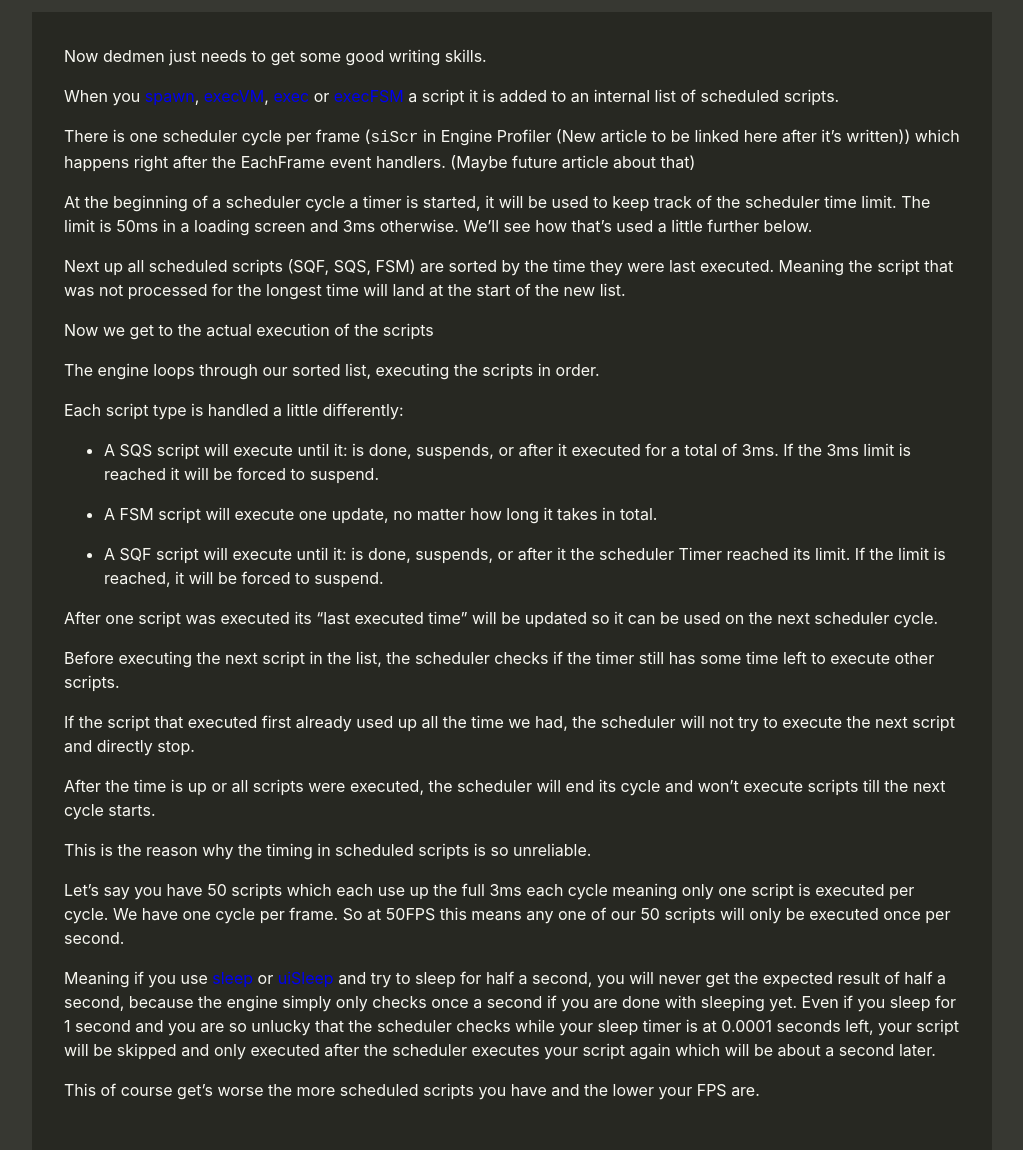
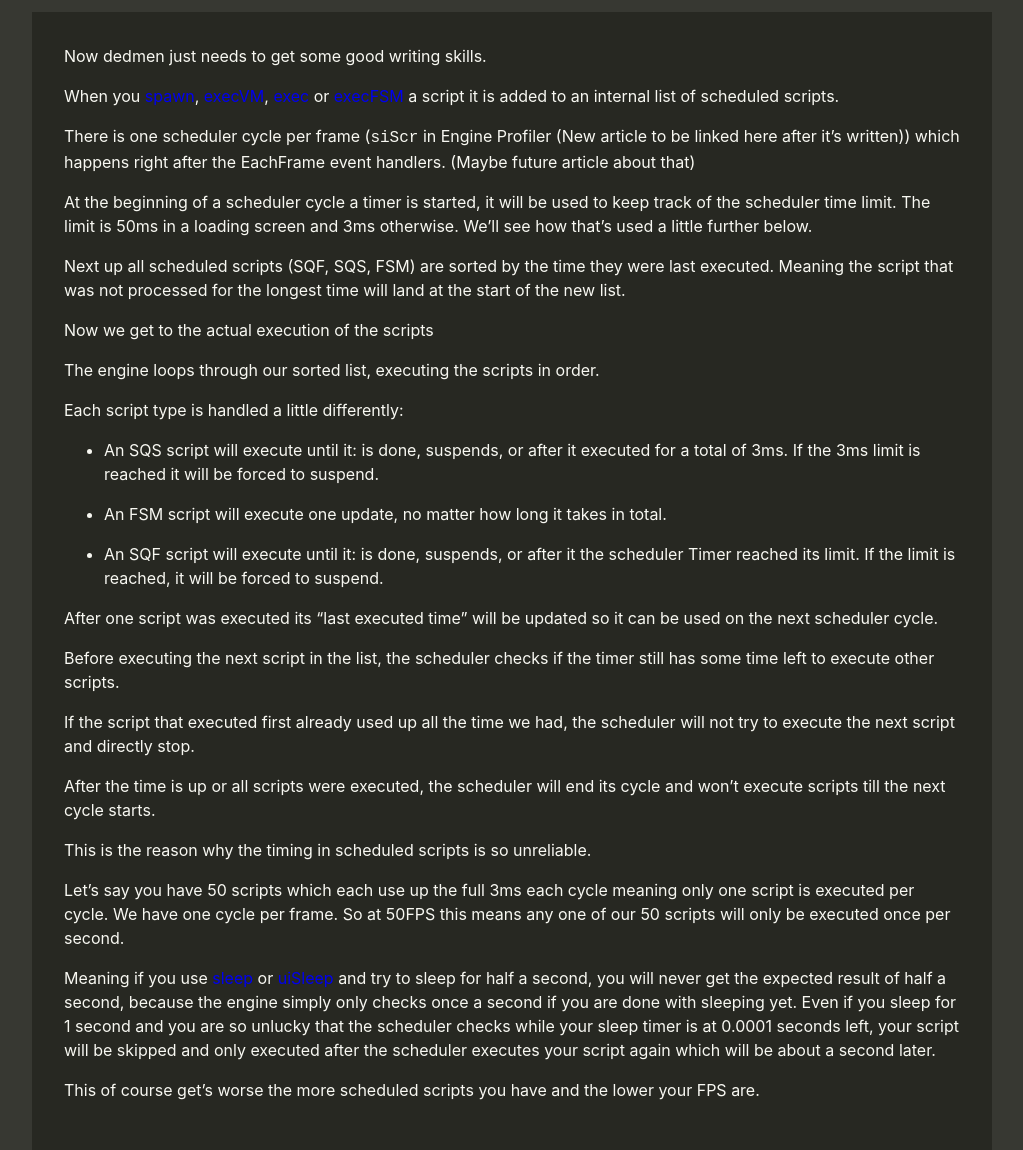
Before and after one commit to arma3/arma3.github.io, a Jekyll site: the page built from _posts/2018-01-21-ITE-the-scheduler.md, in a window 1280 px wide, cut to the strip 104-1254 px from the top of the page. Shown: the whole strip, without its empty margins (128-1151 px from the left). Built offline with Jekyll 4.4.1, drawn with Linux system fonts in a browser that asks for light colours.

Commit message:
I hate you

```diff
--- a/_posts/2018-01-21-ITE-the-scheduler.md
+++ b/_posts/2018-01-21-ITE-the-scheduler.md
@@ -26,11 +26,11 @@ The engine loops through our sorted list, executing the scripts in order.
 
 Each script type is handled a little differently:
 
-- A SQS script will execute until it: is done, suspends, or after it executed for a total of 3ms. If the 3ms limit is reached it will be forced to suspend.
+- An SQS script will execute until it: is done, suspends, or after it executed for a total of 3ms. If the 3ms limit is reached it will be forced to suspend.
 
-- A FSM script will execute one update, no matter how long it takes in total.
+- An FSM script will execute one update, no matter how long it takes in total.
 
-- A SQF script will execute until it: is done, suspends, or after it the scheduler Timer reached its limit. If the limit is reached, it will be forced to suspend.
+- An SQF script will execute until it: is done, suspends, or after it the scheduler Timer reached its limit. If the limit is reached, it will be forced to suspend.
 
 After one script was executed its “last executed time” will be updated so it can be used on the next scheduler cycle.
 
```
